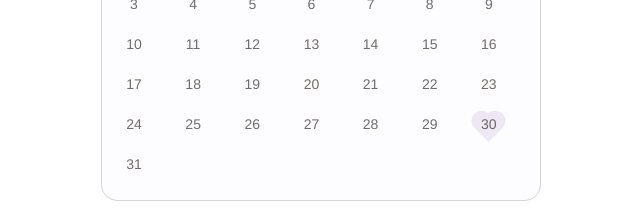
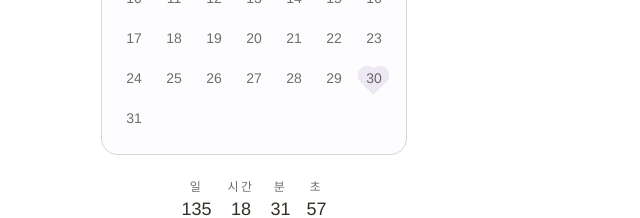
Before and after one commit to x6tri3n0g/hh-cl-mobile-invitation, a Next.js app: page / in a window 1280 px wide. Shown: the part 1880-2098 px from the top of the page, without its empty margins (319-959 px from the left). Built offline with nearby package versions, Linux system fonts and the light colour scheme.

Commit message:
fix: build error

```diff
--- a/app/src/components/ScrollReveal.tsx
+++ b/app/src/components/ScrollReveal.tsx
@@ -1,65 +1,75 @@
 "use client";
 
-import { motion, useInView } from "framer-motion";
+import { motion, useInView, Variants } from "framer-motion";
 import { useRef } from "react";
-import { clsx, type ClassValue } from "clsx";
-import { twMerge } from "tailwind-merge";
-
-function cn(...inputs: ClassValue[]) {
-    return twMerge(clsx(inputs));
-}
 
 interface ScrollRevealProps {
     children: React.ReactNode;
+    width?: "fit-content" | "100%";
+    delay?: number;
+    direction?: "up" | "down" | "left" | "right";
     className?: string;
-    direction?: "up" | "down" | "left" | "right";
-    delay?: number;
-    duration?: number;
-    blur?: boolean;
     once?: boolean;
 }
 
 export default function ScrollReveal({
     children,
-    className,
+    width = "fit-content",
+    delay = 0,
     direction = "up",
-    delay = 0,
-    duration = 0.5,
-    blur = false,
+    className = "",
     once = true,
 }: ScrollRevealProps) {
     const ref = useRef(null);
-    const isInView = useInView(ref, { once, margin: "-10% 0px" });
+    const isInView = useInView(ref, { once });
 
-    const variants = {
-        hidden: {
-            opacity: 0,
-            y: direction === "up" ? 40 : direction === "down" ? -40 : 0,
-            x: direction === "left" ? 40 : direction === "right" ? -40 : 0,
-            filter: blur ? "blur(10px)" : "blur(0px)",
-        },
+    const getDirectionOffset = () => {
+        switch (direction) {
+            case "up":
+                return { y: 75, x: 0 };
+            case "down":
+                return { y: -75, x: 0 };
+            case "left":
+                return { x: 75, y: 0 };
+            case "right":
+                return { x: -75, y: 0 };
+            default:
+                return { y: 75, x: 0 };
+        }
+    };
+
+    const { x, y } = getDirectionOffset();
+
+    const variants: Variants = {
+        hidden: { opacity: 0, y, x, filter: "blur(4px)" },
         visible: {
             opacity: 1,
             y: 0,
             x: 0,
             filter: "blur(0px)",
             transition: {
-                duration,
-                delay,
-                ease: [0.25, 0.25, 0, 1], // Ease-out cubic specifically for that smooth Apple feel
+                duration: 0.8,
+                delay: delay,
+                // Use a standard easing string or a specific cubic-bezier tuple with 'as const'
+                // to avoid "number[] is not assignable to Easing" error
+                ease: [0.25, 0.46, 0.45, 0.94] as const,
             },
         },
     };
 
     return (
-        <motion.div
+        <div
             ref={ref}
-            initial="hidden"
-            animate={isInView ? "visible" : "hidden"}
-            variants={variants}
-            className={cn(className)}
+            style={{ position: "relative", width, overflow: "hidden" }}
+            className={className}
         >
-            {children}
-        </motion.div>
+            <motion.div
+                variants={variants}
+                initial="hidden"
+                animate={isInView ? "visible" : "hidden"}
+            >
+                {children}
+            </motion.div>
+        </div>
     );
 }
```
